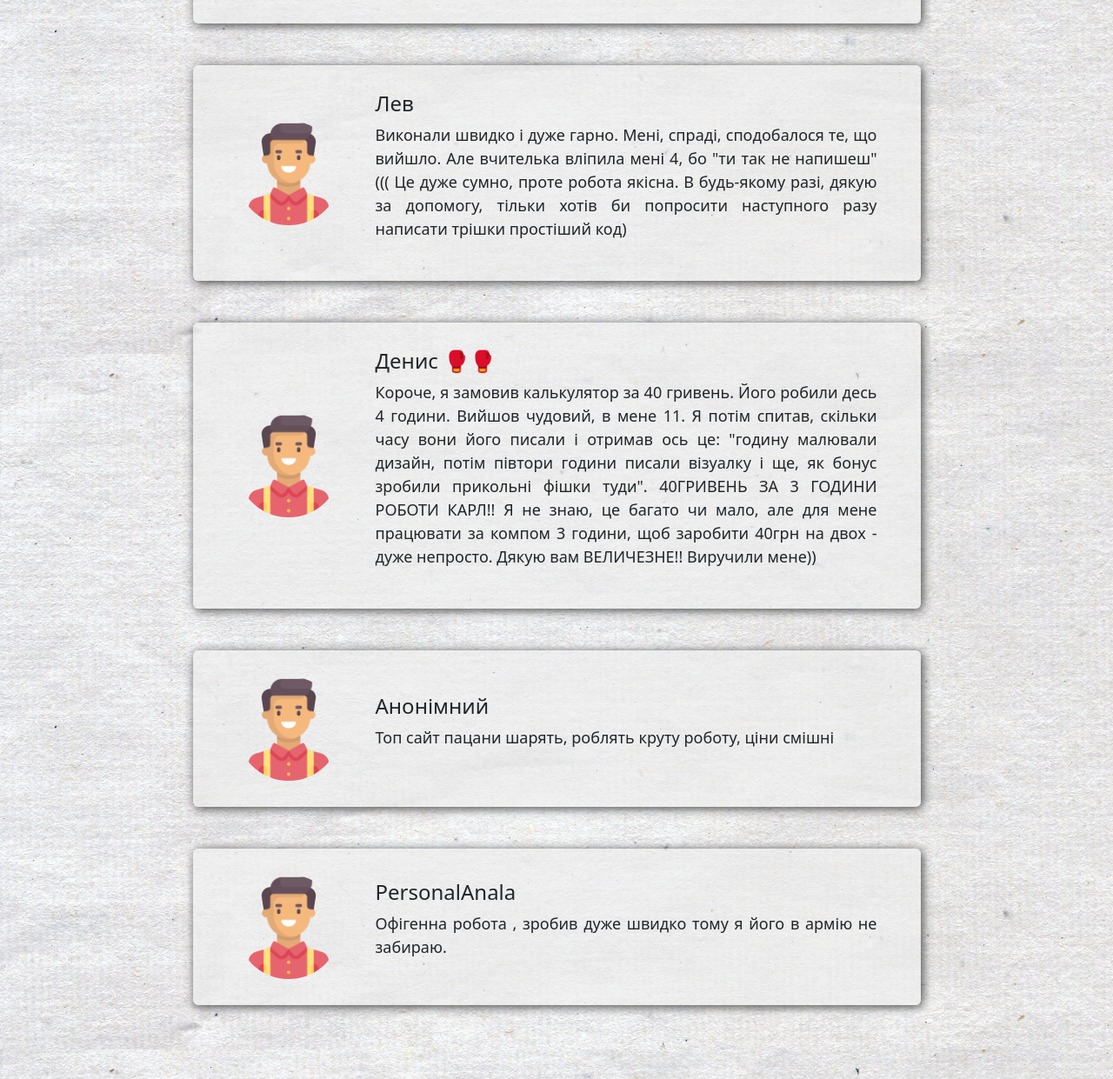
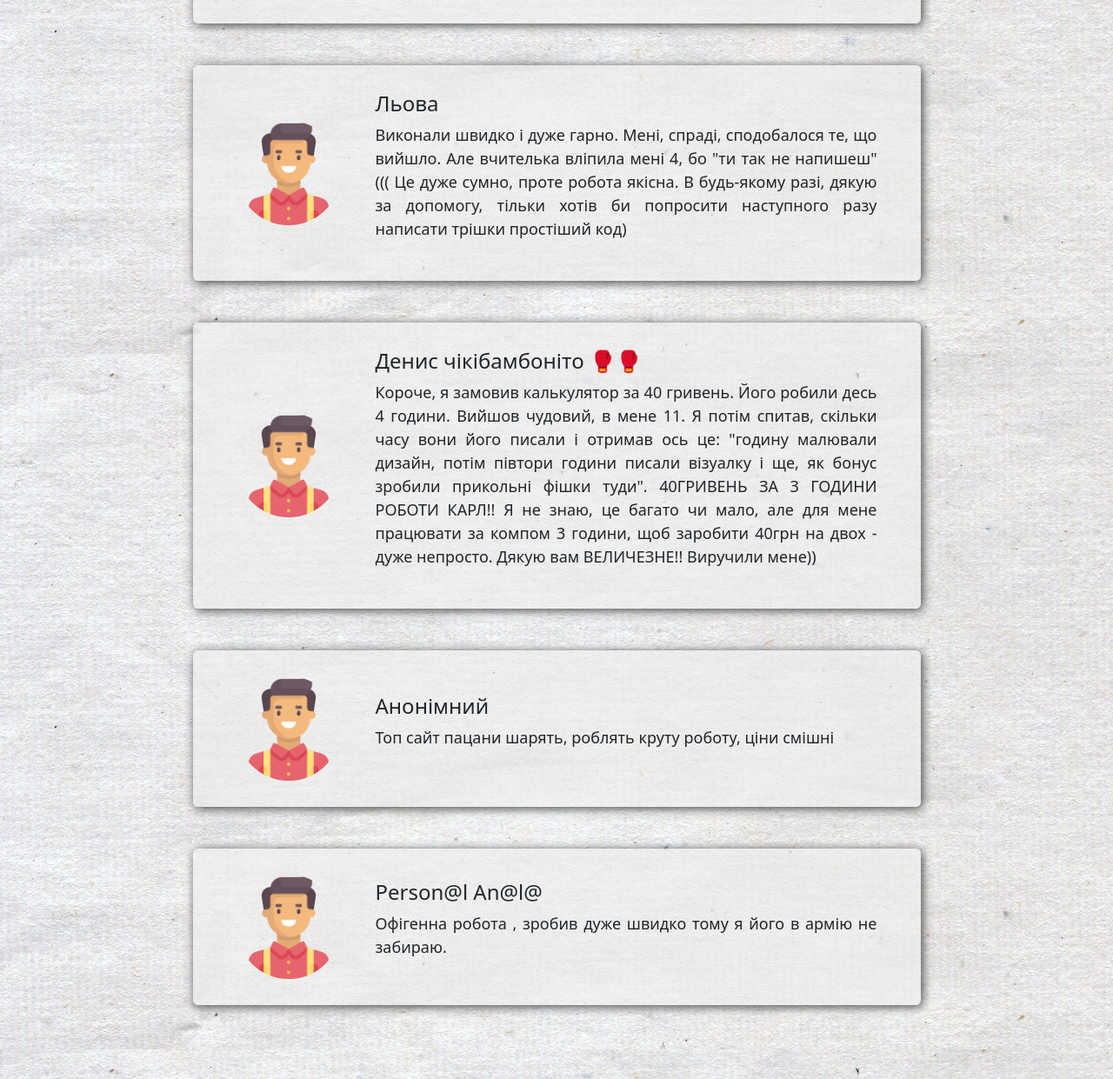
Before and after one commit to TimohaVysochynskyi/HomeworkFeedback, a plain HTML site: page index.html in a window 1280 px wide. Shown: the part 1193-2434 px from the top of the page at 87% size. Drawn offline with nearby package versions, Linux system fonts and the light colour scheme.

Commit message:
edit feedback

```diff
--- a/index.html
+++ b/index.html
@@ -108,7 +108,7 @@
                 <img src="./images/man.png" alt="Картинка" class="feedback__img">
             </div>
             <div class="feedback__col">
-                <h3 class="feedback__title">Лев</h3>
+                <h3 class="feedback__title">Льова</h3>
                 <p class="feedback__text">Виконали швидко і дуже гарно. Мені, спраді, сподобалося те, що вийшло. Але вчителька вліпила мені 4, бо "ти так не напишеш"((( Це дуже сумно, проте робота якісна. В будь-якому разі, дякую за допомогу, тільки хотів би попросити наступного разу написати трішки простіший код)</p>
             </div>
         </div>
@@ -117,7 +117,7 @@
                 <img src="./images/man.png" alt="Картинка" class="feedback__img">
             </div>
             <div class="feedback__col">
-                <h3 class="feedback__title">Денис 🥊🥊</h3>
+                <h3 class="feedback__title">Денис чікібамбоніто 🥊🥊</h3>
                 <p class="feedback__text">Короче, я замовив калькулятор за 40 гривень. Його робили десь 4 години. Вийшов чудовий, в мене 11. Я потім спитав, скільки часу вони його писали і отримав ось це: "годину малювали дизайн, потім півтори години писали візуалку і ще, як бонус зробили прикольні фішки туди". 40ГРИВЕНЬ ЗА 3 ГОДИНИ РОБОТИ КАРЛ!! Я не знаю, це багато чи мало, але для мене працювати за компом 3 години, щоб заробити 40грн на двох - дуже непросто. Дякую вам ВЕЛИЧЕЗНЕ!! Виручили мене))</p>
             </div>
         </div>
@@ -135,7 +135,7 @@
                 <img src="./images/man.png" alt="Картинка" class="feedback__img">
             </div>
             <div class="feedback__col">
-                <h3 class="feedback__title">PersonalAnala</h3>
+                <h3 class="feedback__title">Person@l An@l@</h3>
                 <p class="feedback__text">Офігенна робота , зробив дуже швидко тому я його в армію не забираю.</p>
             </div>
         </div>
```
